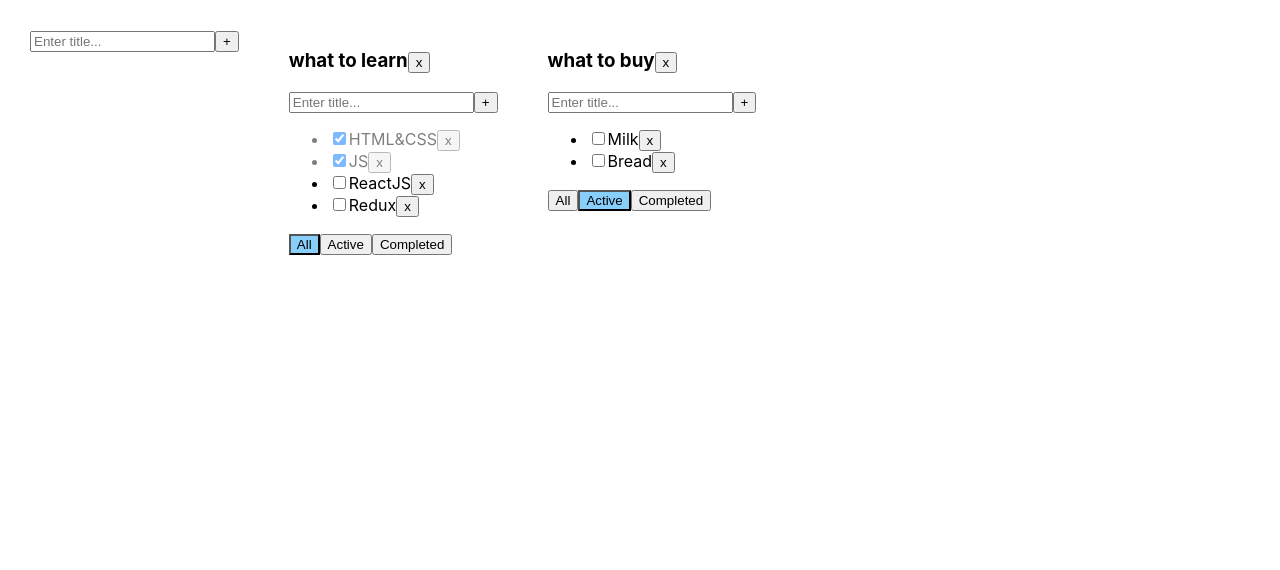
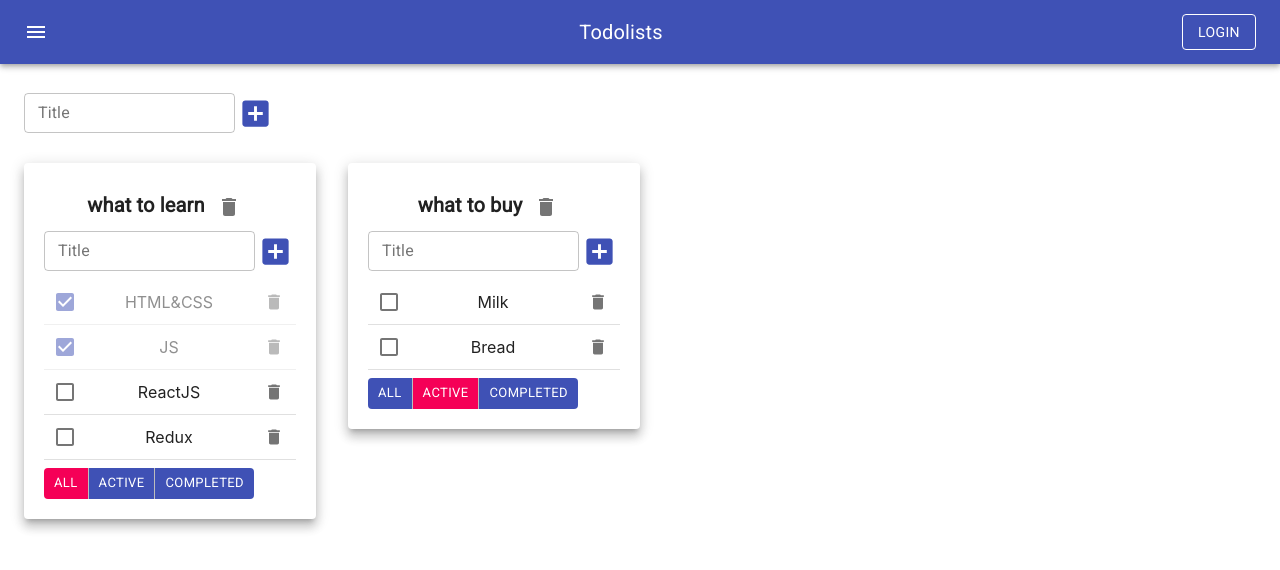
Before and after one commit to KseniyaMelnik/todo-list, a React (Create React App) app: page / in a window 1280 px wide. Shown: the top 570 px of the page. Built offline with nearby package versions, Linux system fonts and the light colour scheme.

Commit message:
feat: add material ui in project

```diff
--- a/package.json
+++ b/package.json
@@ -3,6 +3,9 @@
   "version": "0.1.0",
   "private": true,
   "dependencies": {
+    "@fontsource/roboto": "^4.5.1",
+    "@material-ui/core": "^4.12.3",
+    "@material-ui/icons": "^4.11.2",
     "@testing-library/jest-dom": "^5.11.4",
     "@testing-library/react": "^11.1.0",
     "@testing-library/user-event": "^12.1.10",
--- a/src/AddItemForm.tsx
+++ b/src/AddItemForm.tsx
@@ -1,12 +1,13 @@
 import React, {ChangeEvent, ChangeEventHandler, KeyboardEvent, useState} from 'react';
+import {Button, IconButton, TextField} from "@material-ui/core";
+import {AddBox, Title} from "@material-ui/icons";
 
 type AddItemFormPropsType = {
     addItem: (title: string) => void
 }
 
-export const AddItemForm = (props: AddItemFormPropsType ) => {
-    const errorMsgStyles = {backgroundColor:'red', color:'white', fontWeight: 900}
-    const errorInputStyles = {border: '2px solid red', outline: "none"}
+export const AddItemForm = (props: AddItemFormPropsType) => {
+    const errorMsgStyles = {color: 'red'}
     const [title, setTitle] = useState<string>('');
     const [error, setError] = useState<boolean>(false);
 
@@ -33,15 +34,24 @@
 
     return (
         <div>
-            <input
-                style={error ? errorInputStyles : undefined}
+            <TextField
+                size={"small"}
+                variant={"outlined"}
+                error={!!error}
                 value={title}
                 placeholder={'Enter title...'}
                 onChange={changeTitle}
                 onKeyPress={onKeyPressHandler}
+                label={"Title"}
+                helperText={errorMessage}
             />
-            <button onClick={addItem}>+</button>
-            {errorMessage}
+            <IconButton
+                onClick={addItem}
+                color={"primary"}
+                size={"small"}
+            >
+                <AddBox fontSize={"large"}/>
+            </IconButton>
         </div>
     )
 }
--- a/src/App.css
+++ b/src/App.css
@@ -1,24 +1,21 @@
-.App {
+/*.App {
     padding: 30px;
     display: flex;
 }
 
 .App > div {
     margin-right: 50px;
-}
+}*/
 
-.active-filter {
-    background-color: lightskyblue;
-}
 
 .is-done {
     opacity: 0.5;
 }
 
-.error {
+/*.error {
     border: 2px solid red;
     outline: none;
-}
+}*/
 .error-message {
     color: red;
 }
--- a/src/App.tsx
+++ b/src/App.tsx
@@ -3,6 +3,9 @@
 import {TaskType, Todolist} from './Todolist';
 import {v1} from "uuid";
 import {AddItemForm} from "./AddItemForm";
+import {AppBar, Button, Container, Grid, IconButton, Paper, Toolbar, Typography} from "@material-ui/core";
+import {Menu} from "@material-ui/icons";
+import "@fontsource/roboto";
 
 export type FilterValuesType = "all" | "active" | "completed"
 
@@ -106,7 +109,10 @@
             tasksForRender = tasks[tl.id].filter(t => t.isDone === true)
         }
 
-        return <Todolist
+        return (
+            <Grid item>
+        <Paper elevation={8} style={{padding: "20px"}}>
+        <Todolist
             key={tl.id}
             id={tl.id}
             title={tl.title}
@@ -120,12 +126,31 @@
             changeTasksTitle={changeTasksTitle}
             changeTodolistTitle={changeTodolistTitle}
         />
+        </Paper>
+            </Grid>)
     })
 
     return (
         <div className="App">
+            <AppBar position="static">
+                <Toolbar style={{justifyContent: "space-between"}}>
+                    <IconButton edge="start" color="inherit" aria-label="menu">
+                        <Menu/>
+                    </IconButton>
+                    <Typography variant="h6">
+                        Todolists
+                    </Typography>
+                    <Button color="inherit" variant={"outlined"}>Login</Button>
+                </Toolbar>
+            </AppBar>
+            <Container fixed>
+                <Grid container style={{padding: "29px 0"}}>
             <AddItemForm addItem={addTodolist}/>
+                </Grid>
+                <Grid container spacing={4}>
             {todoListsComponents}
+                </Grid>
+            </Container>
         </div>
     );
 }
--- a/src/EditableSpan.tsx
+++ b/src/EditableSpan.tsx
@@ -1,4 +1,5 @@
 import React, {ChangeEvent, ChangeEventHandler, KeyboardEvent, useState} from 'react';
+import {TextField} from "@material-ui/core";
 
 type EditableSpanType = {
     title: string
@@ -17,7 +18,8 @@
     }
     return (
         editMode
-        ? <input
+        ? <TextField
+            style={{width:"150px"}}
             value={title}
             autoFocus={true}
             onBlur={offEditMode}
--- a/src/Todolist.tsx
+++ b/src/Todolist.tsx
@@ -2,6 +2,8 @@
 import {FilterValuesType} from "./App";
 import {AddItemForm} from "./AddItemForm";
 import {EditableSpan} from "./EditableSpan";
+import {Button, ButtonGroup, Checkbox, IconButton, List, ListItem, Typography} from "@material-ui/core";
+import {Delete} from "@material-ui/icons";
 
 export type TaskType = {
     id: string
@@ -33,13 +35,25 @@
             props.changeTasksTitle(task.id, title, props.id)
         }
         return (
-            <li key={task.id} className={task.isDone ? "is-done" : ""}>
-                <input
+            <ListItem
+                divider
+                disableGutters
+                key={task.id}
+                style={{
+                    display: "flex",
+                    justifyContent: "space-between",
+                    padding: "0px"
+                }}
+                className={task.isDone ? "is-done" : ""}>
+                <Checkbox
+                    color={"primary"}
                     onChange={onChangeHandler}
-                    type="checkbox" checked={task.isDone}/>
+                    checked={task.isDone}/>
                 <EditableSpan setNewTitle={changeTitle} title={task.title}/>
-                <button onClick={onClickHandler}>x</button>
-            </li>
+                <IconButton onClick={onClickHandler}>
+                    <Delete fontSize={"small"}/>
+                </IconButton>
+            </ListItem>
         )
     })
     const addTask = (title: string) => {
@@ -50,37 +64,54 @@
     const onActiveClickHandler = () => props.changeFilter("active", props.id)
     const onCompletedClickHandler = () => props.changeFilter("completed", props.id)
 
-    const allBtnClass = (props.filter === "all") ? "active-filter" : ""
-    const activeBtnClass = (props.filter === "active") ? "active-filter" : ""
-    const completedBtnClass = (props.filter === "completed") ? "active-filter" : ""
+    const allBtnClass = (props.filter === "all") ? "secondary" : "primary"
+    const activeBtnClass = (props.filter === "active") ? "secondary" : "primary"
+    const completedBtnClass = (props.filter === "completed") ? "secondary" : "primary"
 
-    const removeTodolist = ()=>{props.removeTodolist(props.id)}
+    const removeTodolist = () => {
+        props.removeTodolist(props.id)
+    }
     const changeTodolistTitle = (title: string) => {
         props.changeTodolistTitle(title, props.id)
     }
 
     return <div>
-        <h3>
-            <EditableSpan title={props.title} setNewTitle={changeTodolistTitle}/>
-             <button onClick={removeTodolist}>x</button></h3>
-        <AddItemForm addItem={addTask} />
+        <Typography
+            align={"center"}
+            variant={"h6"}
+            style={{fontWeight: "bold"}}>
+            <EditableSpan
+                title={props.title}
+                setNewTitle={changeTodolistTitle}/>
+            <IconButton onClick={removeTodolist}>
+                <Delete/>
+            </IconButton>
+        </Typography>
 
-        <ul>
+        <AddItemForm addItem={addTask}/>
+
+        <List>
             {tasksJSXElements}
-        </ul>
+        </List>
         <div>
-            <button
-                className={allBtnClass}
-                onClick={onAllClickHandler}>All
-            </button>
-            <button
-                className={activeBtnClass}
-                onClick={onActiveClickHandler}>Active
-            </button>
-            <button
-                className={completedBtnClass}
-                onClick={onCompletedClickHandler}>Completed
-            </button>
+            <ButtonGroup
+                variant={'contained'}
+                size={'small'}
+                disableElevation
+            >
+                <Button
+                    color={allBtnClass}
+                    onClick={onAllClickHandler}>All
+                </Button>
+                <Button
+                    color={activeBtnClass}
+                    onClick={onActiveClickHandler}>Active
+                </Button>
+                <Button
+                    color={completedBtnClass}
+                    onClick={onCompletedClickHandler}>Completed
+                </Button>
+            </ButtonGroup>
         </div>
     </div>
 }
```
Also changed, not shown: 2 other files (tests, documents, lock files or other folders).
